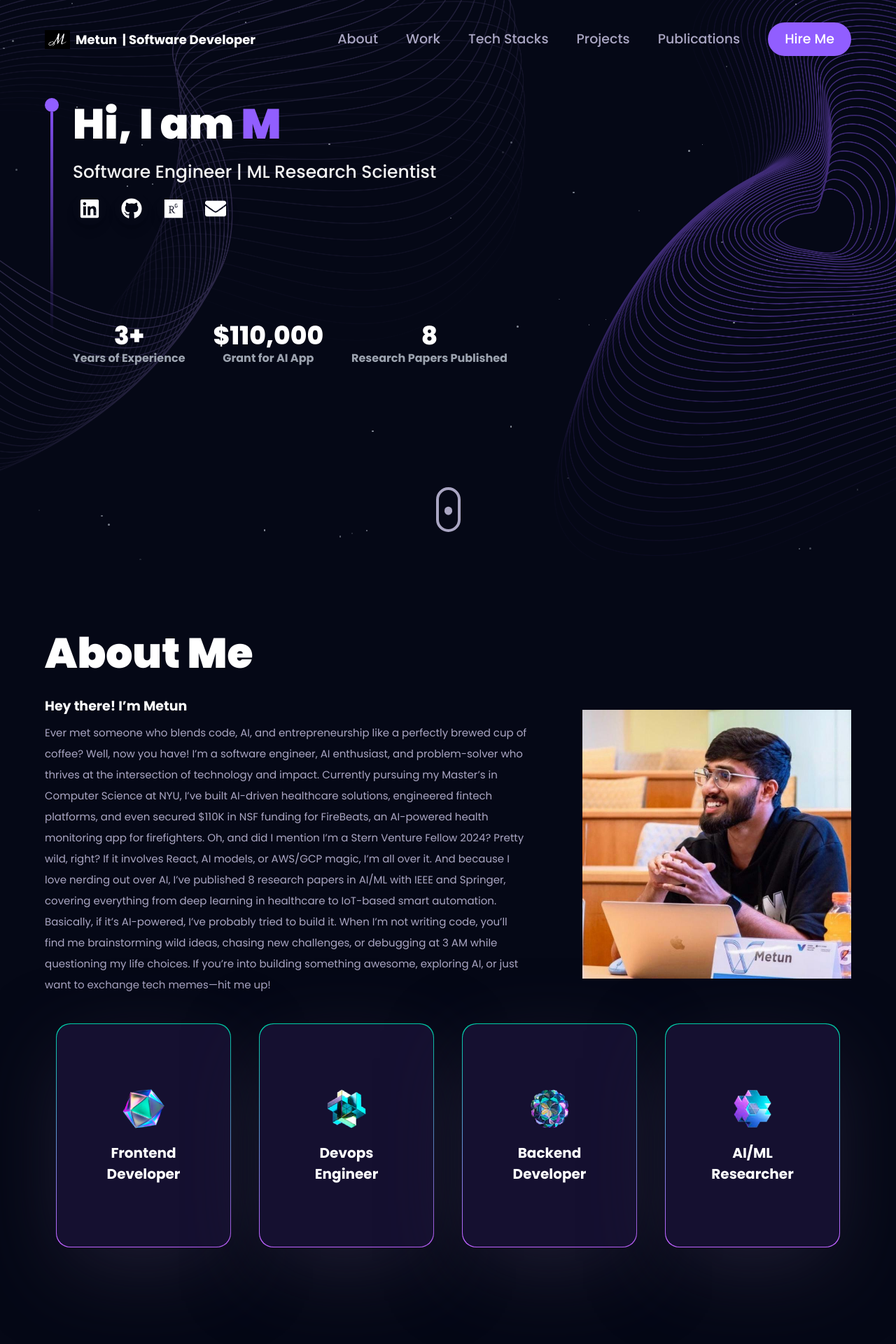
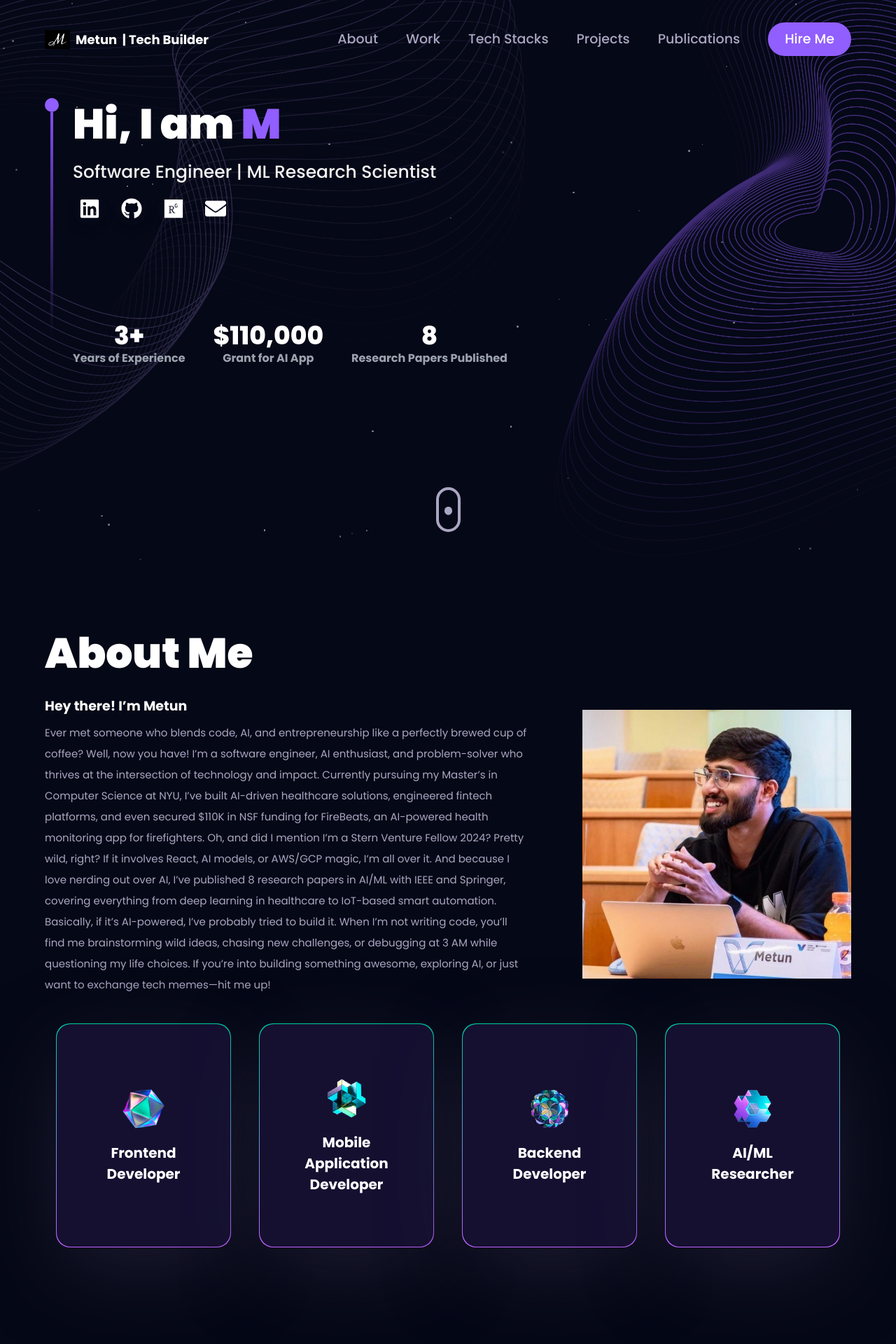
Before and after one commit to ajayv-19/ajay_v_portfolio, a React (Vite) app: page / in a window 1280 px wide. Shown: the top 1920 px of the page at 70% size. Built offline with nearby package versions, Linux system fonts and the light colour scheme.

Commit message:
Updated services

```diff
--- a/src/components/Navbar.jsx
+++ b/src/components/Navbar.jsx
@@ -45,7 +45,7 @@ const Navbar = () => {
           <img src={logo} alt="logo" className="w-9 h-9 object-contain" />
           <p className="text-white text-[18px] font-bold cursor-pointer flex ">
             Metun &nbsp;
-            <span className="sm:block hidden">| Software Developer</span>
+            <span className="sm:block hidden">| Tech Builder</span>
           </p>
         </Link>
 
--- a/src/constants/index.js
+++ b/src/constants/index.js
@@ -75,7 +75,7 @@ const services = [
     icon: web,
   },
   {
-    title: "Devops Engineer",
+    title: "Mobile Application Developer",
     icon: mobile,
   },
   {
```
